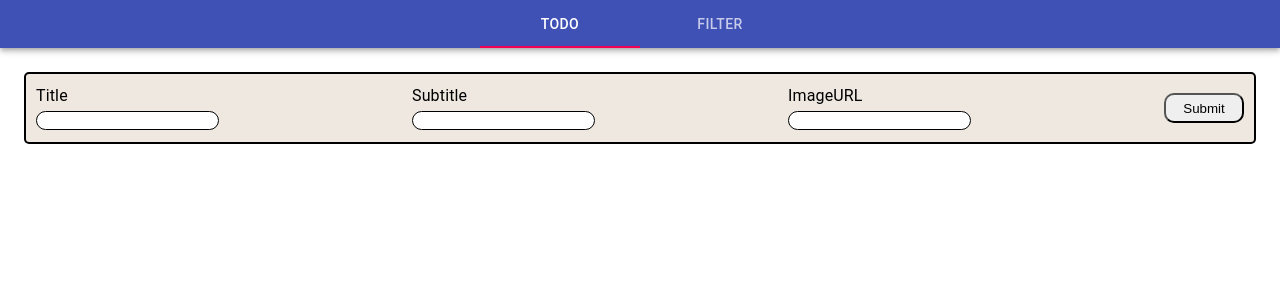
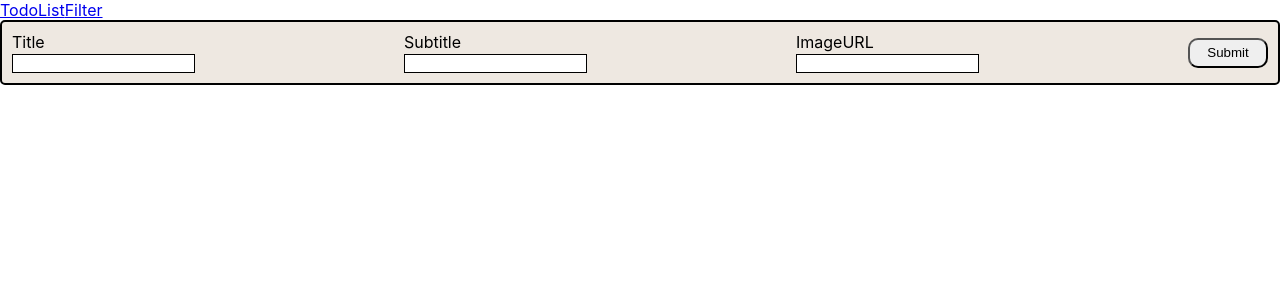
Before and after one commit to YashhChovatiya/todolist, a React (Create React App) app: page /todo in a window 1280 px wide. Shown: the top 300 px of the page. Built offline with nearby package versions, Linux system fonts and the light colour scheme.

Commit message:
Worked on router

```diff
--- a/package.json
+++ b/package.json
@@ -12,7 +12,7 @@
     "react": "^17.0.2",
     "react-dom": "^17.0.2",
     "react-lodash": "^0.1.2",
-    "react-router-dom": "^5.2.0",
+    "react-router-dom": "^5.3.0",
     "react-scripts": "^2.1.3",
     "web-vitals": "^2.1.4"
   },
--- a/src/App.js
+++ b/src/App.js
@@ -1,12 +1,31 @@
 import './App.css';
 import React from "react";
 import SimpleTabs from './SimpleTabs';
+import { Router } from 'react-router-dom';
+import { Link } from 'react-router-dom';
+import { Switch } from 'react-router-dom/cjs/react-router-dom.min';
+import { Route } from 'react-router-dom';
+import Todo from "./Todo";
+import Filter from './Filter';
 
 function App() {
   return (
-    <div>
-      <SimpleTabs></SimpleTabs>
+
+      <div>
+      <a href="/todo">TodoList</a>
+      <a href="/filter">Filter</a>
+      {/* <SimpleTabs></SimpleTabs> */}
+      {/* <button onClick={changeTodo}>Todo list</button>
+      <button onClick={changeFilter}>Filter option</button> */}
+      <Switch>
+        <Route path="/todo" component={Todo}></Route>
+        <Route path="/filter" component={Filter}></Route>
+      </Switch>
+
+
     </div>
+
+
   );
 }
 
--- a/src/components/useDebounce.js
+++ b/src/components/useDebounce.js
@@ -15,6 +15,7 @@ export default function useDebounce(value, delay) {
       return () => {
         clearTimeout(handler);
       };
+
     },
 
     [value]
--- a/src/index.js
+++ b/src/index.js
@@ -2,11 +2,15 @@ import React from 'react';
 import ReactDOM from 'react-dom';
 import './index.css';
 import App from './App';
+import { BrowserRouter } from 'react-router-dom';
 import reportWebVitals from './reportWebVitals';
 
 ReactDOM.render(
   <React.StrictMode>
-    <App />
+  <BrowserRouter>
+  <App />
+  </BrowserRouter>
+
   </React.StrictMode>,
   document.getElementById('root')
 );
--- a/src/todo.css
+++ b/src/todo.css
@@ -28,6 +28,6 @@
 }
 
 .textbox{
-    border-radius: 10px;
+    border-radius: px;
     border: 1px solid black;
 }
```
Also changed, not shown: 1 other file (tests, documents, lock files or other folders).
